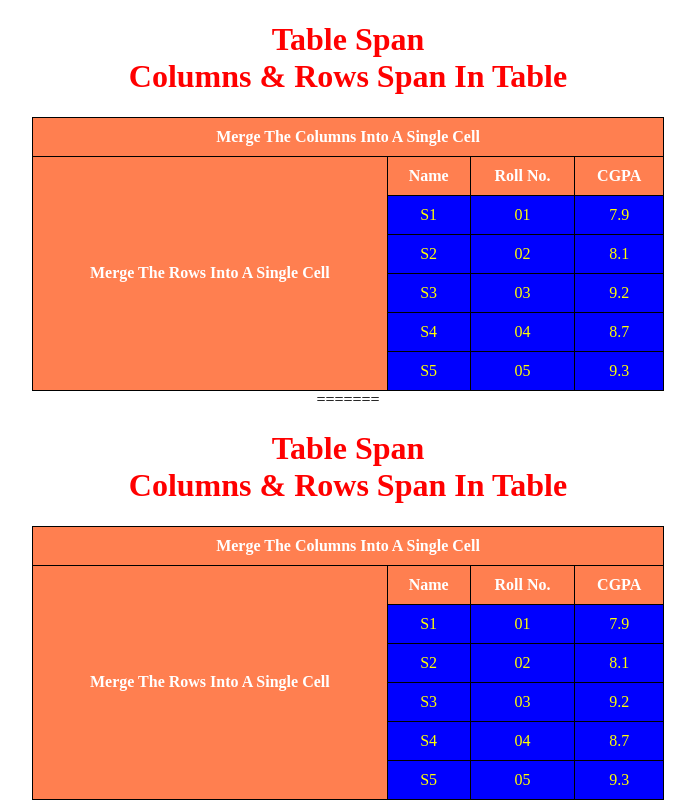
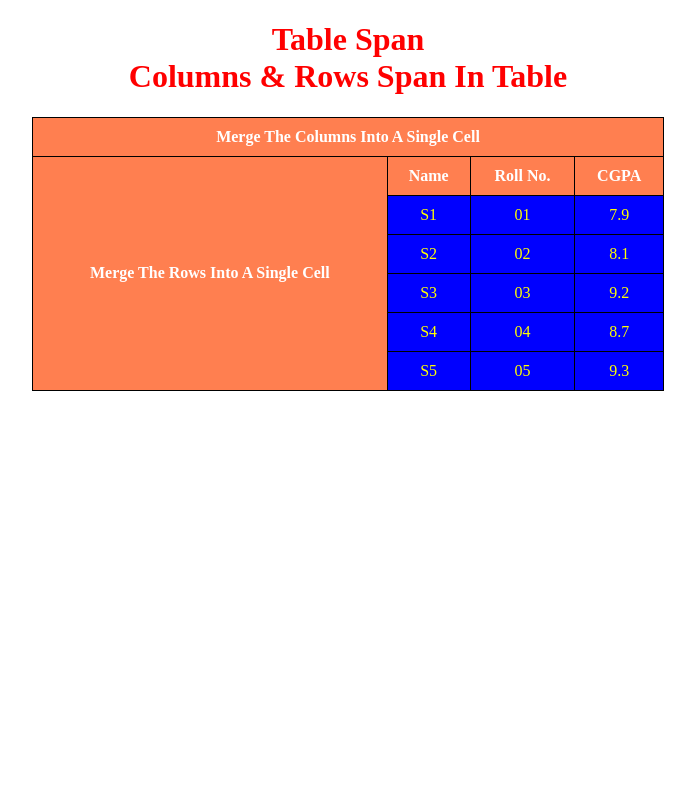
Before and after one commit to kingmakerpratap/pk1, a plain HTML site: page TableSpan.html in a window 1280 px wide. Shown: the whole page, without its empty margins (292-987 px from the left). Drawn offline with Linux system fonts and the light colour scheme.

Commit message:
NewLession

```diff
--- a/TableSpan.html
+++ b/TableSpan.html
@@ -1,53 +1,3 @@
-<!DOCTYPE html>
-<html>
-<head>
-<title>Table Span</title>
-<style>
-table{width: 100%; border-collapse:collapse;}
-th{text-align:middle;}
-td{border:1px solid black; text-align:center;}
-td{text-align:center; color:yellow; background-color:blue;}
-th{color:white; background-color:coral;}
-</style>
-</head>
-<body>
-<center>
-<h1 style="color:red">Table Span<br>
-Columns & Rows Span In Table</h1>
-
-<table>
-<tr>
-
-</tr>
-<tr>
-	<th colspan="4">Merge The Columns Into A Single Cell</th></td>
-<tr>
-	<th rowspan="6">Merge The Rows Into A Single Cell</th>
-<th>Name</th><th>Roll No.</th><th>CGPA</th>
-</tr>
-<tr>
-<td>S1</td><td>01</td><td>7.9</td>
-</tr>
-<tr>
-<td>S2</td><td>02</td><td>8.1</td>
-</tr>
-<tr>
-<td>S3</td><td>03</td><td>9.2</td>
-</tr>
-<tr>
-<td>S4</td><td>04</td><td>8.7</td>
-</tr>
-<tr>
-<td>S5</td><td>05</td><td>9.3</td>
-</tr>
-</table>
-<style>
-table{width:50%;}
-table,th,tr,td
-{border:1px solid black; padding:10px; border-collapse:collapse}
-</style>
-</body>
-=======
 <!DOCTYPE html>
 <html>
 <head>
```
